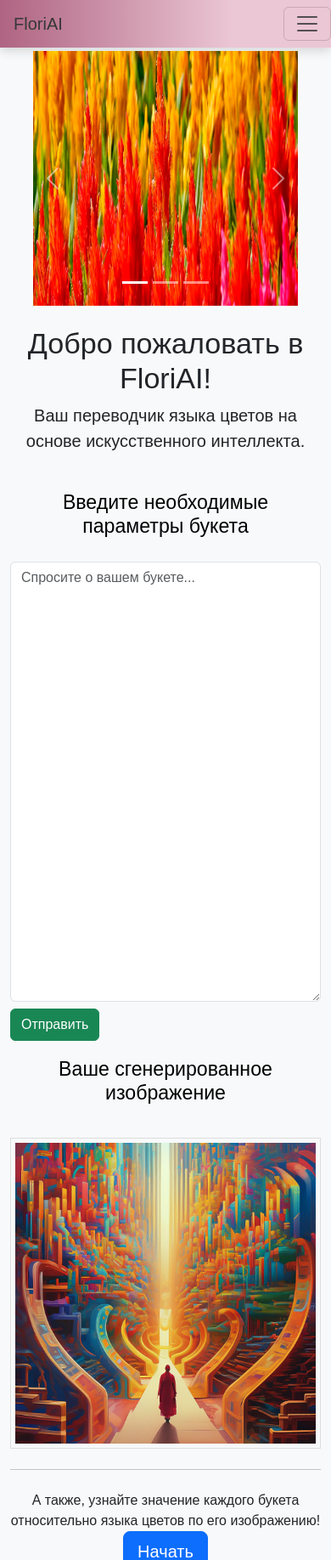
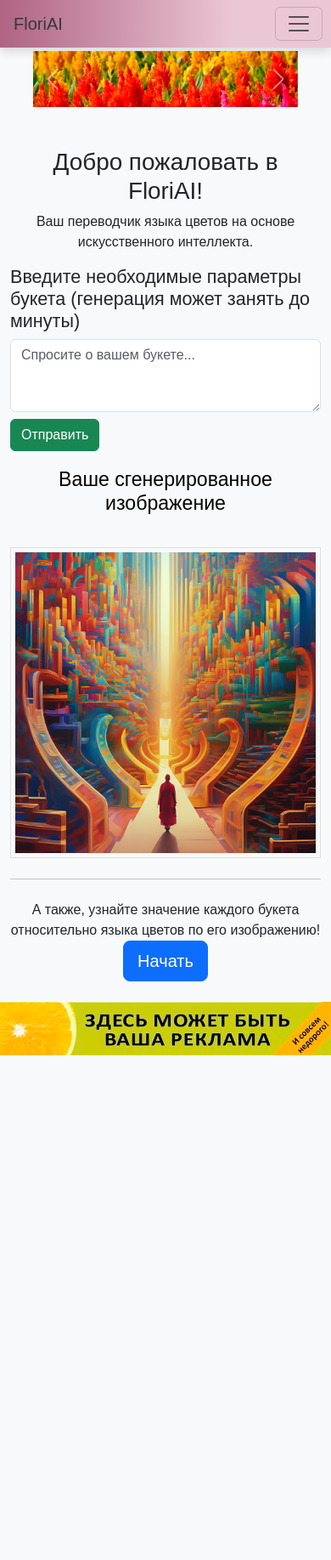
Before and after one commit to ProgKenhy/FloristicApp, a Django app: page / in a window 390 px wide. Shown: the top 1836 px of the page at 85% size. After the commit the page ends 1242 px from the top, so only its background shows below. Run offline with Django 4.2, Linux system fonts and the light colour scheme; parts of the project's set-up code (start-up, migrations or seed data) failed here and were passed over.

Commit message:
some beautiful changes

```diff
--- a/assets/css/style.css
+++ b/assets/css/style.css
@@ -64,3 +64,47 @@
 .upload-icon{
 	width: 100%;
 }
+
+.chat-box{
+    overflow-y: scroll; /* Прокрутка сообщений, если они не помещаются */
+    padding: 15px; /* Отступы внутри */
+}
+
+.message {
+    margin-bottom: 20px; /* Добавляет отступ между сообщениями */
+}
+
+
+
+/* Медиазапрос для экранов шириной до 768px (например, планшеты и телефоны) */
+@media (max-width: 768px) {
+
+    .lead {
+        font-size: 1rem; /* Уменьшаем текст для описания */
+    }
+
+    .navbar-collapse {
+        padding-left: 15px;  /* Добавляем отступ слева */
+        padding-right: 15px; /* Добавляем отступ справа */
+    }
+
+    .navbar-nav {
+        margin-left: 0;  /* Убираем лишний отступ слева */
+        margin-right: 0; /* Убираем лишний отступ справа */
+    }
+
+
+
+    .navbar-toggler {
+        margin-right: 10px; /* Добавляем немного отступа справа для кнопки */
+    }
+
+    .carousel-control-prev-icon, .carousel-control-next-icon {
+        width: 30px;  /* Уменьшаем размер стрелки */
+        height: 30px; /* Уменьшаем размер стрелки */
+    }
+
+    .carousel-control-prev, .carousel-control-next {
+        padding: 0.5rem; /* Уменьшаем padding вокруг кнопок */
+    }
+}
--- a/assets/js/chat_support.js
+++ b/assets/js/chat_support.js
@@ -78,3 +78,8 @@
         chatBox.appendChild(errorMessage);
     };
 });
+
+function autoResize(element) {
+    element.style.height = 'auto';  // Сбрасываем высоту, чтобы правильно измерить новый размер
+    element.style.height = (element.scrollHeight) + 'px';  // Устанавливаем высоту в зависимости от контента
+}
--- a/src/products/templates/products/contact.html
+++ b/src/products/templates/products/contact.html
@@ -1,4 +1,4 @@
-{% extends 'layouts/base.html' %}
+% extends 'layouts/base.html' %}
 {% load static %}
 
 {% block content %}
--- a/src/products/templates/products/index.html
+++ b/src/products/templates/products/index.html
@@ -5,28 +5,21 @@
 {% block content %}
     <div class="carousel-container my-1">
         <div id="carouselExampleIndicators" class="carousel slide" data-bs-ride="carousel">
-            <div class="carousel-indicators">
-                <button type="button" data-bs-target="#carouselExampleIndicators" data-bs-slide-to="0" class="active"
-                        aria-current="true" aria-label="Слайд 1"></button>
-                <button type="button" data-bs-target="#carouselExampleIndicators" data-bs-slide-to="1"
-                        aria-label="Слайд 2"></button>
-                <button type="button" data-bs-target="#carouselExampleIndicators" data-bs-slide-to="2"
-                        aria-label="Слайд 3"></button>
-            </div>
             <div class="carousel-inner">
                 <div class="carousel-item active">
-                    <img height="300" src="{% static 'img/flowers1.jpg' %}" class="d-block w-100"
+                    <img height="300" src="{% static 'img/flowers1.jpg' %}" class="d-block w-100 img-fluid"
                          alt="Красивый букет">
                 </div>
                 <div class="carousel-item">
-                    <img height="300" src="{% static 'img/flowers2.jpg' %}" class="d-block w-100"
+                    <img height="300" src="{% static 'img/flowers2.jpg' %}" class="d-block w-100 img-fluid"
                          alt="Композиция из роз">
                 </div>
                 <div class="carousel-item">
-                    <img height="300" src="{% static 'img/flowers3.jpg' %}" class="d-block w-100"
+                    <img height="300" src="{% static 'img/flowers3.jpg' %}" class="d-block w-100 img-fluid"
                          alt="Смешанные цветы">
                 </div>
             </div>
+            <!-- Удалён блок с индикаторами -->
             <button class="carousel-control-prev" type="button" data-bs-target="#carouselExampleIndicators"
                     data-bs-slide="prev">
                 <span class="carousel-control-prev-icon" aria-hidden="true"></span>
@@ -40,25 +33,29 @@
         </div>
     </div>
 
-    <div class="container mt-4">
-        <div class="jumbotron text-center">
-            <h1 class="display-4">Добро пожаловать в FloriAI!</h1>
-            <p class="lead">Ваш переводчик языка цветов на основе искусственного интеллекта.</p>
-        </div>
-    </div>
+
+
 
     <!-- Чат с ИИ -->
     <div class="container mt-4">
         <div class="row">
+
             <!-- Форма для ввода текста -->
-            <form action="" method="post" class="col-lg-6 mt-0">
-                <h3>Введите необходимые параметры букета</h3>
+            <form action="" method="post" class="col-12 col-md-6 mt-0">
+                <div class="container mt-4">
+                    <div class="jumbotron text-center">
+                        <h1>Добро пожаловать в FloriAI!</h1>
+                        <p class="lead">Ваш переводчик языка цветов на основе искусственного
+                            интеллекта.</p class="lead">
+                    </div>
+                </div>
+                <h4>Введите необходимые параметры букета (генерация может занять до минуты)</h4>
                 {% csrf_token %}
                 <textarea
                         name="chatboxImageGen"
                         id="chatboxImageGen"
                         class="form-control"
-                        rows="21"
+                        rows="3"
                         placeholder="Спросите о вашем букете..."
                         required
                 ></textarea>
@@ -68,12 +65,12 @@
             </form>
 
             <!-- Отображение сгенерированного изображения -->
-            <div class="container text-center col-lg-6 mt-0">
+            <div class="container text-center col-lg-6 col-md-6 mt-0">
                 <h3>Ваше сгенерированное изображение</h3>
                 <div class="image-container">
                     {% if image_url %}
                         <img
-                                class="w-100 rounded-lg"
+                                class="img-fluid rounded-lg"
                                 src="{{ image_url }}"
                                 alt="Сгенерированное изображение"
                                 style="max-width: 512px; border: 1px solid #ddd; padding: 5px; margin-top: 10px;"
@@ -109,5 +106,5 @@
 {% endblock %}
 
 {% block scripts %}
-{#    <script src="{% static 'js/generation.js' %}"></script>#}
+    {#    <script src="{% static 'js/generation.js' %}"></script>#}
 {% endblock %}
--- a/src/products/views.py
+++ b/src/products/views.py
@@ -1,9 +1,10 @@
 import openai
-from openai import OpenAIError
+from celery.result import AsyncResult
 from django.conf import settings
 from django.core.files.storage import default_storage
 from django.http import JsonResponse
 from django.views.generic.base import TemplateView
+from openai import OpenAIError
 
 from .tasks import generate_image
 
@@ -23,14 +24,25 @@
         if task.id is None:
             return JsonResponse({'error': "Не удалось запустить задачу генерации изображения."})
 
-        context = {
+        return JsonResponse({
             'task_id': task.id,
             'message': "Запрос на генерацию изображения отправлен. Проверьте статус позже.",
-            'image_url': task.get()  # Это будет передано в шаблон
-        }
+        })
 
-        # Вернемся на тот же шаблон с обновленным контекстом
-        return self.render_to_response(context)
+
+def task_status(request, task_id):
+    result = AsyncResult(task_id)
+
+    if result.state == 'PENDING':
+        return JsonResponse({'status': 'pending'})
+
+    if result.state == 'SUCCESS':
+        return JsonResponse({'status': 'success', 'image_url': result.result})
+
+    if result.state == 'FAILURE':
+        return JsonResponse({'status': 'failure', 'error': str(result.result)})
+
+    return JsonResponse({'status': result.state})
 
 
 class TranslaterView(TemplateView):
--- a/src/templates/layouts/base.html
+++ b/src/templates/layouts/base.html
@@ -10,19 +10,19 @@
     <link href="https://cdn.jsdelivr.net/npm/bootstrap@5.3.0/dist/css/bootstrap.min.css" rel="stylesheet">
     <link rel="stylesheet" type="text/css" href="{% static 'css/style.css' %}"/>
 
-    <link rel="icon" type="image/png" href="{% static 'icon/favicon-96x96.png' %}" sizes="96x96" />
-    <link rel="icon" type="image/svg+xml" href="{% static 'icon/favicon.svg' %}" />
-    <link rel="shortcut icon" href="{% static 'icon/favicon.ico' %}" />
-    <link rel="apple-touch-icon" sizes="180x180" href="{% static 'icon/apple-touch-icon.png' %}" />
-    <meta name="apple-mobile-web-app-title" content="FloriAI" />
-    <link rel="manifest" href="{% static 'icon/site.webmanifest' %}" />
+    <link rel="icon" type="image/png" href="{% static 'icon/favicon-96x96.png' %}" sizes="96x96"/>
+    <link rel="icon" type="image/svg+xml" href="{% static 'icon/favicon.svg' %}"/>
+    <link rel="shortcut icon" href="{% static 'icon/favicon.ico' %}"/>
+    <link rel="apple-touch-icon" sizes="180x180" href="{% static 'icon/apple-touch-icon.png' %}"/>
+    <meta name="apple-mobile-web-app-title" content="FloriAI"/>
+    <link rel="manifest" href="{% static 'icon/site.webmanifest' %}"/>
     {% block css %} {% endblock %}
 
 </head>
 <body>
 <header>
     <nav class="navbar navbar-expand-lg navbar-light bg-gray">
-        <a class="navbar-brand mx-3" href={% url 'index' %}>FloriAI</a>
+        <a class="navbar-brand mx-3" href="{% url 'index' %}">FloriAI</a>
         <button class="navbar-toggler" type="button" data-bs-toggle="collapse" data-bs-target="#navbarNav"
                 aria-controls="navbarNav" aria-expanded="false" aria-label="Переключить навигацию">
             <span class="navbar-toggler-icon"></span>
@@ -56,7 +56,8 @@
                     </ul>
                     <ul class="navbar-nav">
                         <li class="nav-item">
-                            <a class="nav-link" href="{% url 'support:moderator_dashboard' %}">Чат поддержки(модерация)</a>
+                            <a class="nav-link" href="{% url 'support:moderator_dashboard' %}">Чат поддержки
+                                (модерация)</a>
                         </li>
                     </ul>
                 {% endif %}
@@ -76,6 +77,7 @@
             {% endif %}
         </div>
     </nav>
+
 </header>
 
 {% block content %} {% endblock %}
```
Also changed, not shown: src/support/templates/support/support_page.html (+7 -5 lines).
